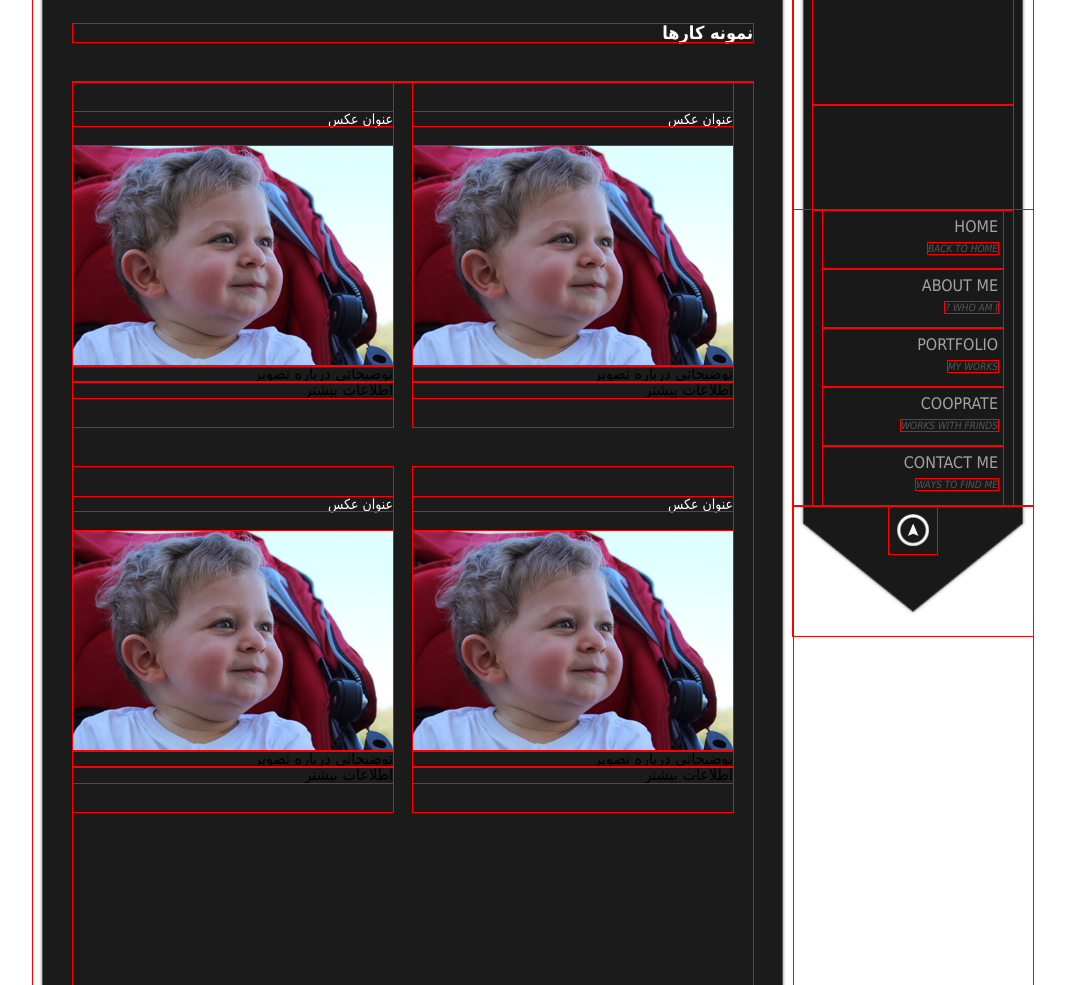
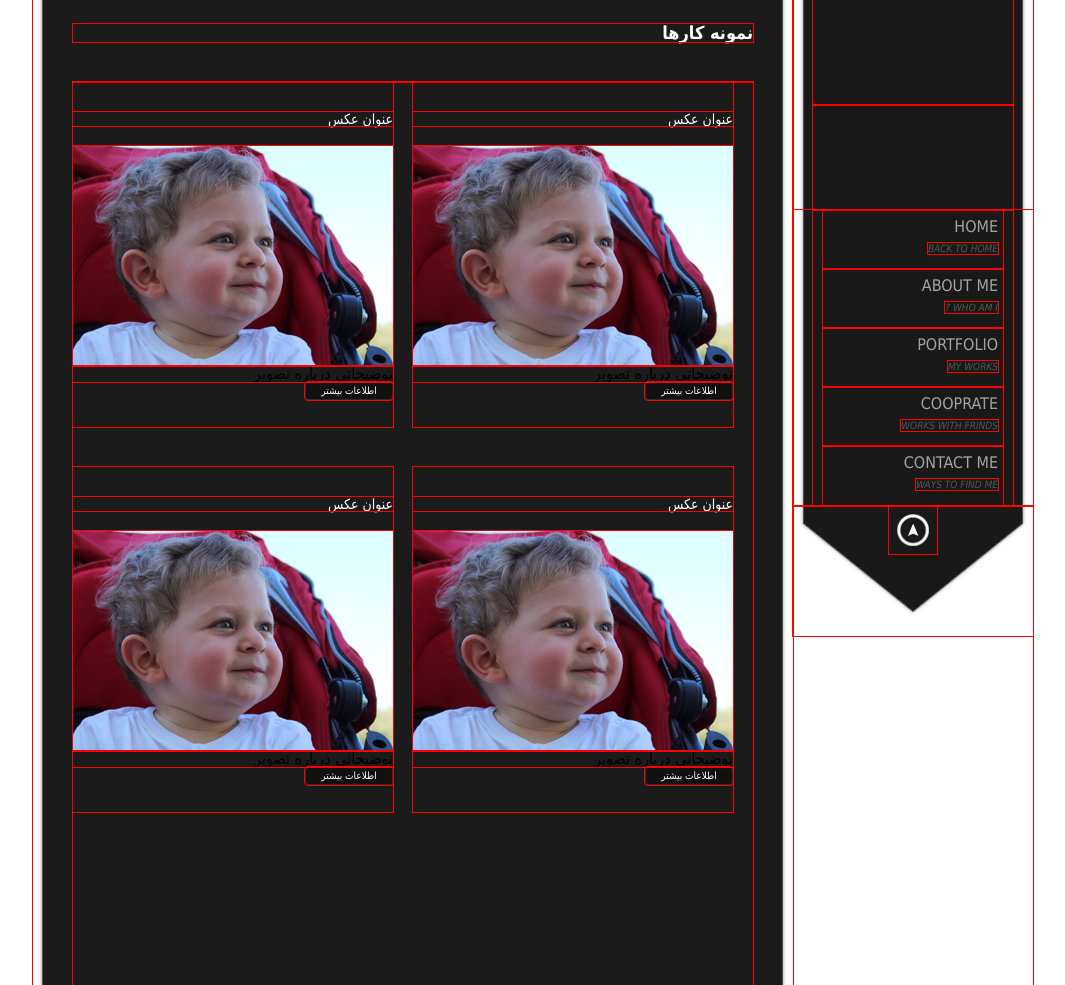
Before and after one commit to 1Tuts/cyrusbphotography-w2-project, a PHP site: page /works.php in a window 1280 px wide. Shown: the top 985 px of the page, without its empty margins (107-1172 px from the left). Run offline with PHP 8.4, Linux system fonts and the light colour scheme.

Commit message:
create more button for works

```diff
--- a/style.css
+++ b/style.css
@@ -181,3 +181,17 @@ div.content div.gallery ul li div.image-holder:hover a.gallery-image{
 	-o-transition: all 1s;
 	-moz-transition: all 1s;
 }
+
+div.content div.gallery ul li a.more{
+	-moz-border-radius: 3px;
+	-webkit-border-radius: 3px;
+	border-radius: 3px;
+	border: 1px solid #2C2C2C;
+	background: #111;
+	text-align: center;
+	font-size: 10px;
+	padding: 3px 3px;
+	width: 80px;
+	color: #fff;
+	text-decoration: none;
+}
```
